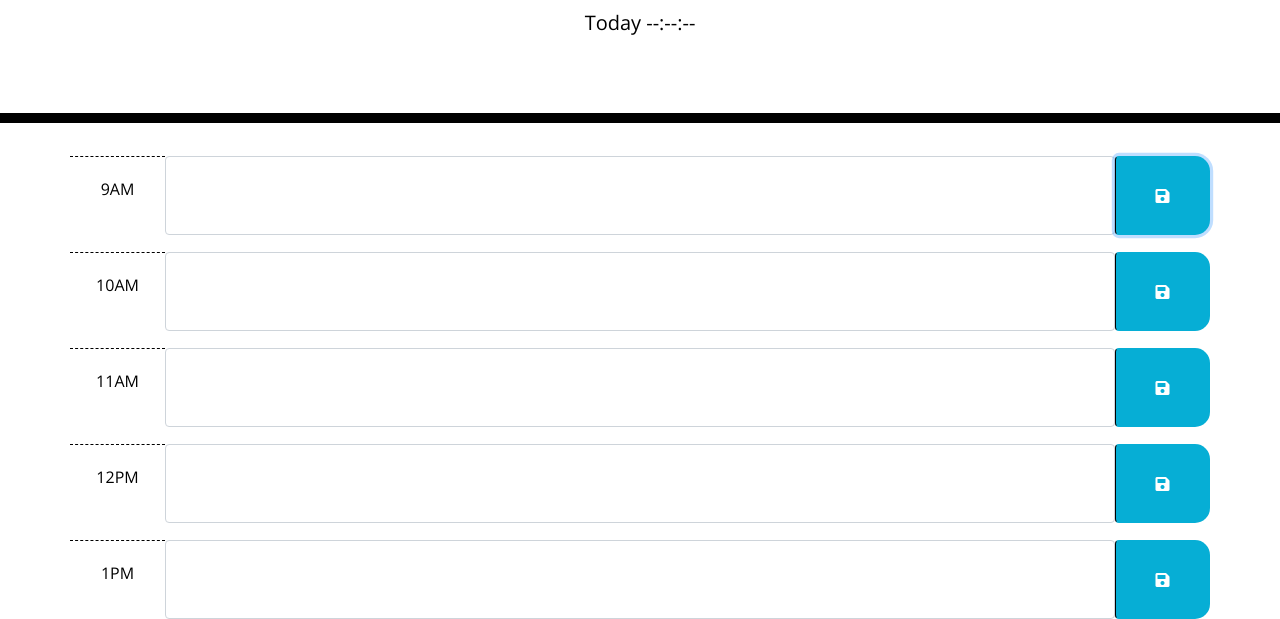
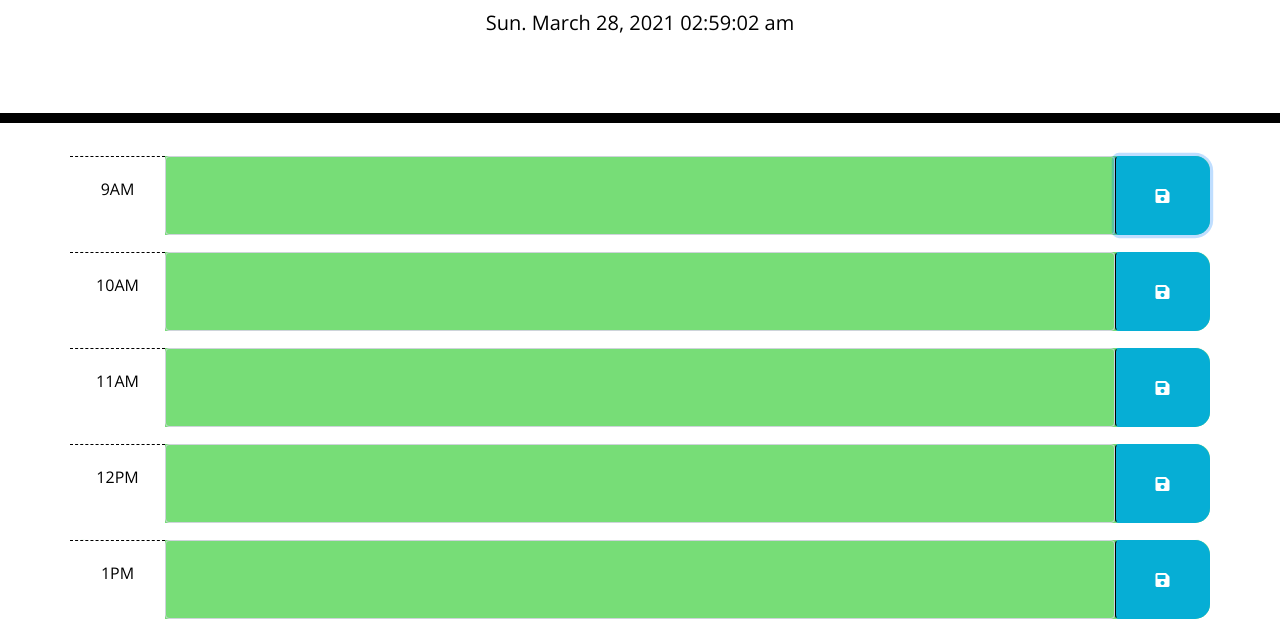
Before and after one commit to Cmonge135/my-day-planner, a plain HTML site: page Develop/index.html in a window 1280 px wide. Both pictures are taken after a click on the button 1162 px from the left and 376 px from the top of the page. Shown: the part 181-800 px from the top of the page. Drawn offline with nearby package versions, Linux system fonts and the light colour scheme.

Commit message:
added script file with functions and logic

```diff
--- a/Develop/script.js
+++ b/Develop/script.js
@@ -0,0 +1,49 @@
+var saveBtn = document.getElementById("btn");
+var userTextInput = document.querySelector("#inputField");
+
+
+//Time display
+function update() {
+    $('#currentDay').html(moment().format('ddd. MMMM DD, YYYY  hh:mm:ss a'));    //H:mm:ss  Makes it 0:09:10  vs  12:09:10 am
+  }
+  setInterval(update, 1000);
+
+
+
+//colors for past present and future
+  $(".time-block").each(function() {
+    var hour = parseInt($(this).data().number);
+    var currentTime = parseInt(moment().format("HH"))
+      if(currentTime > hour){
+        $(this).addClass("past")
+      } else if (currentTime < hour) {
+        $(this).addClass("future");
+      } else {
+        $(this).addClass("present");
+      }
+  });
+
+
+
+//save btn local.Storage
+saveBtn.addEventListener("click", function (event) {
+    event.preventDefault();
+    alert("Your event has been saved");
+    var inputField = document.getElementById("inputField").value;
+    console.log(inputField);
+
+    if (inputField === "") {
+      console.log("error");
+    } else {
+      localStorage.setItem("inputField", inputField);
+    }
+  });
+
+
+
+  //keep textarea saved after page refresh
+  function renderMessege() {
+    var userInput = localStorage.getItem("inputField")
+    userTextInput.textContent = userInput;
+  }
+  renderMessege();
--- a/Develop/style.css
+++ b/Develop/style.css
@@ -23,6 +23,7 @@ textarea {
 
 .description {
   white-space: pre-wrap;
+  background-color: transparent;
 }
 
 .time-block {
```
